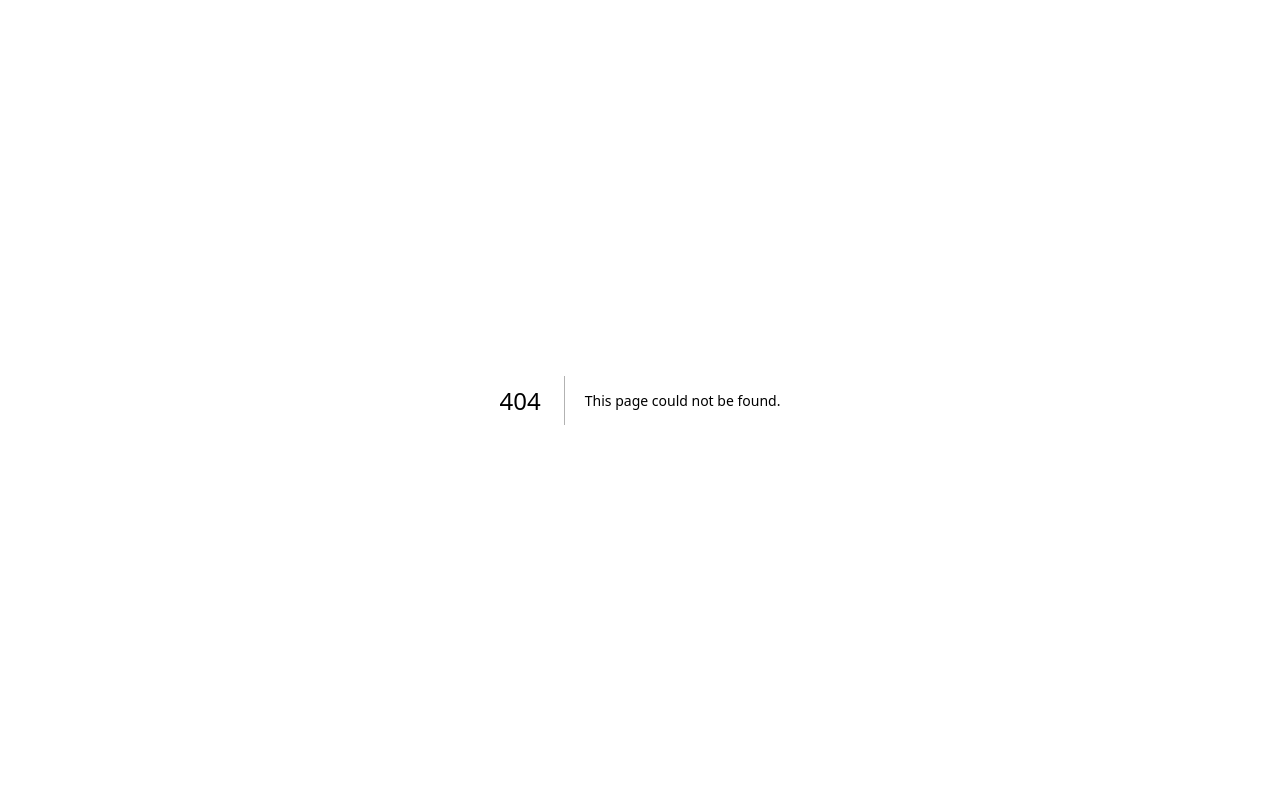
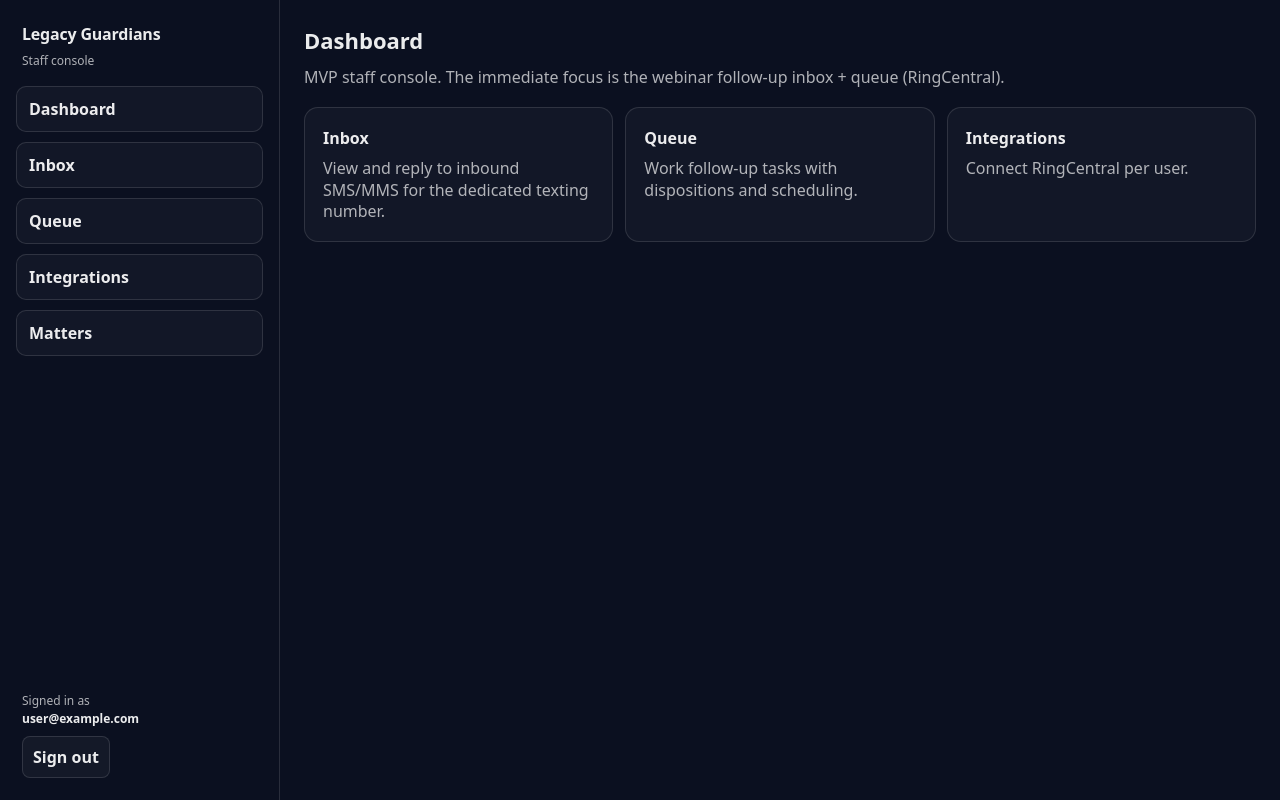
Before and after one commit to mgill-SWL/legacyguardians, a Next.js app in the folder web/: page /dashboard in a window 1280 px wide. Before the commit this address had no page. Built offline with nearby package versions, Linux system fonts and the light colour scheme; no server answers; sample sign-in values are in the browser's storage.

Commit message:
Add authed dashboard + left sidebar navigation shell

```diff
--- a/web/src/app/(authed)/crm/inbox/[threadId]/page.tsx
+++ b/web/src/app/(authed)/crm/inbox/[threadId]/page.tsx
@@ -43,7 +43,7 @@ export default async function CrmThreadPage(props: { params: Promise<{ threadId:
       </div>
 
       <p style={{ marginTop: 16, color: '#666' }}>
-        Sending UI not wired yet. Next step: compose box + /api/ringcentral/send.
+        Sending UI not wired yet. (Next step: /api/ringcentral/send + compose box.)
       </p>
     </div>
   );
--- /dev/null
+++ b/web/src/app/(authed)/dashboard/page.tsx
@@ -0,0 +1,47 @@
+import Link from "next/link";
+
+export const dynamic = "force-dynamic";
+
+function Tile({ title, desc, href }: { title: string; desc: string; href: string }) {
+  return (
+    <Link
+      href={href}
+      style={{
+        display: "block",
+        padding: 18,
+        borderRadius: 14,
+        border: "1px solid var(--sw-border, rgba(255,255,255,0.12))",
+        background: "rgba(255,255,255,0.03)",
+        textDecoration: "none",
+        color: "inherit",
+      }}
+    >
+      <div style={{ fontSize: 16, fontWeight: 900 }}>{title}</div>
+      <div style={{ marginTop: 8, color: "var(--sw-muted, #aab4d4)", lineHeight: 1.35 }}>{desc}</div>
+    </Link>
+  );
+}
+
+export default async function DashboardPage() {
+  return (
+    <div style={{ padding: 24 }}>
+      <h1 style={{ fontSize: 22, fontWeight: 900 }}>Dashboard</h1>
+      <p style={{ marginTop: 8, color: "var(--sw-muted, #aab4d4)", maxWidth: 900 }}>
+        MVP staff console. The immediate focus is the webinar follow-up inbox + queue (RingCentral).
+      </p>
+
+      <div
+        style={{
+          marginTop: 18,
+          display: "grid",
+          gridTemplateColumns: "repeat(auto-fit, minmax(260px, 1fr))",
+          gap: 12,
+        }}
+      >
+        <Tile title="Inbox" desc="View and reply to inbound SMS/MMS for the dedicated texting number." href="/crm/inbox" />
+        <Tile title="Queue" desc="Work follow-up tasks with dispositions and scheduling." href="/crm/queue" />
+        <Tile title="Integrations" desc="Connect RingCentral per user." href="/settings/ringcentral" />
+      </div>
+    </div>
+  );
+}
--- /dev/null
+++ b/web/src/app/(authed)/layout.tsx
@@ -0,0 +1,88 @@
+import Link from "next/link";
+import { redirect } from "next/navigation";
+import { getServerSession } from "next-auth";
+
+import { authOptions } from "@/authOptions";
+import { SignOutButton } from "@/components/SignOutButton";
+
+export const dynamic = "force-dynamic";
+
+function NavLink({ href, label }: { href: string; label: string }) {
+  return (
+    <Link
+      href={href}
+      style={{
+        display: "block",
+        padding: "10px 12px",
+        borderRadius: 10,
+        border: "1px solid var(--sw-border, #ddd)",
+        textDecoration: "none",
+        color: "inherit",
+        fontWeight: 700,
+        background: "rgba(255,255,255,0.03)",
+      }}
+    >
+      {label}
+    </Link>
+  );
+}
+
+export default async function AuthedLayout({
+  children,
+}: {
+  children: React.ReactNode;
+}) {
+  const session = await getServerSession(authOptions);
+  if (!session?.user) redirect("/login");
+
+  return (
+    <div
+      style={{
+        minHeight: "100vh",
+        display: "flex",
+        background: "var(--sw-bg, #0b1020)",
+        color: "var(--sw-text, #eef2ff)",
+      }}
+    >
+      <aside
+        style={{
+          width: 280,
+          padding: 16,
+          borderRight: "1px solid var(--sw-border, rgba(255,255,255,0.12))",
+          display: "flex",
+          flexDirection: "column",
+          gap: 14,
+        }}
+      >
+        <div style={{ padding: "6px 6px 2px" }}>
+          <div style={{ fontSize: 16, fontWeight: 900, letterSpacing: -0.2 }}>
+            Legacy Guardians
+          </div>
+          <div style={{ marginTop: 6, fontSize: 12, color: "var(--sw-muted, #aab4d4)" }}>
+            Staff console
+          </div>
+        </div>
+
+        <div style={{ display: "grid", gap: 10 }}>
+          <NavLink href="/dashboard" label="Dashboard" />
+          <NavLink href="/crm/inbox" label="Inbox" />
+          <NavLink href="/crm/queue" label="Queue" />
+          <NavLink href="/settings/ringcentral" label="Integrations" />
+          <NavLink href="/matters" label="Matters" />
+        </div>
+
+        <div style={{ marginTop: "auto", padding: 6 }}>
+          <div style={{ fontSize: 12, color: "var(--sw-muted, #aab4d4)", marginBottom: 8 }}>
+            Signed in as
+            <div style={{ color: "var(--sw-text, #eef2ff)", fontWeight: 800, wordBreak: "break-word" }}>
+              {session.user.email}
+            </div>
+          </div>
+          <SignOutButton />
+        </div>
+      </aside>
+
+      <main style={{ flex: 1, minWidth: 0 }}>{children}</main>
+    </div>
+  );
+}
--- a/web/src/app/matters/page.tsx
+++ b/web/src/app/matters/page.tsx
@@ -3,7 +3,7 @@ import { redirect } from "next/navigation";
 import { getServerSession } from "next-auth";
 
 import { authOptions } from "@/authOptions";
-import { SignOutButton } from "./SignOutButton";
+import { SignOutButton } from "@/components/SignOutButton";
 
 export default async function MattersPage() {
   const session = await getServerSession(authOptions);
--- a/web/src/app/page.tsx
+++ b/web/src/app/page.tsx
@@ -70,7 +70,7 @@ export default function DashboardLanding() {
             Staff sign-in
           </Link>
           <Link
-            href="/matters"
+            href="/dashboard"
             style={{
               padding: "10px 12px",
               borderRadius: "var(--sw-radius-sm)",
--- /dev/null
+++ b/web/src/components/SignOutButton.tsx
@@ -0,0 +1,21 @@
+"use client";
+
+import { signOut } from "next-auth/react";
+
+export function SignOutButton() {
+  return (
+    <button
+      onClick={() => signOut({ callbackUrl: "/" })}
+      style={{
+        padding: "8px 10px",
+        borderRadius: 8,
+        border: "1px solid var(--sw-border, #ccc)",
+        background: "rgba(255,255,255,0.04)",
+        fontWeight: 700,
+        cursor: "pointer",
+      }}
+    >
+      Sign out
+    </button>
+  );
+}
```
Also changed, not shown: web/src/app/(authed)/crm/inbox/page.tsx (+6 -2 lines).
